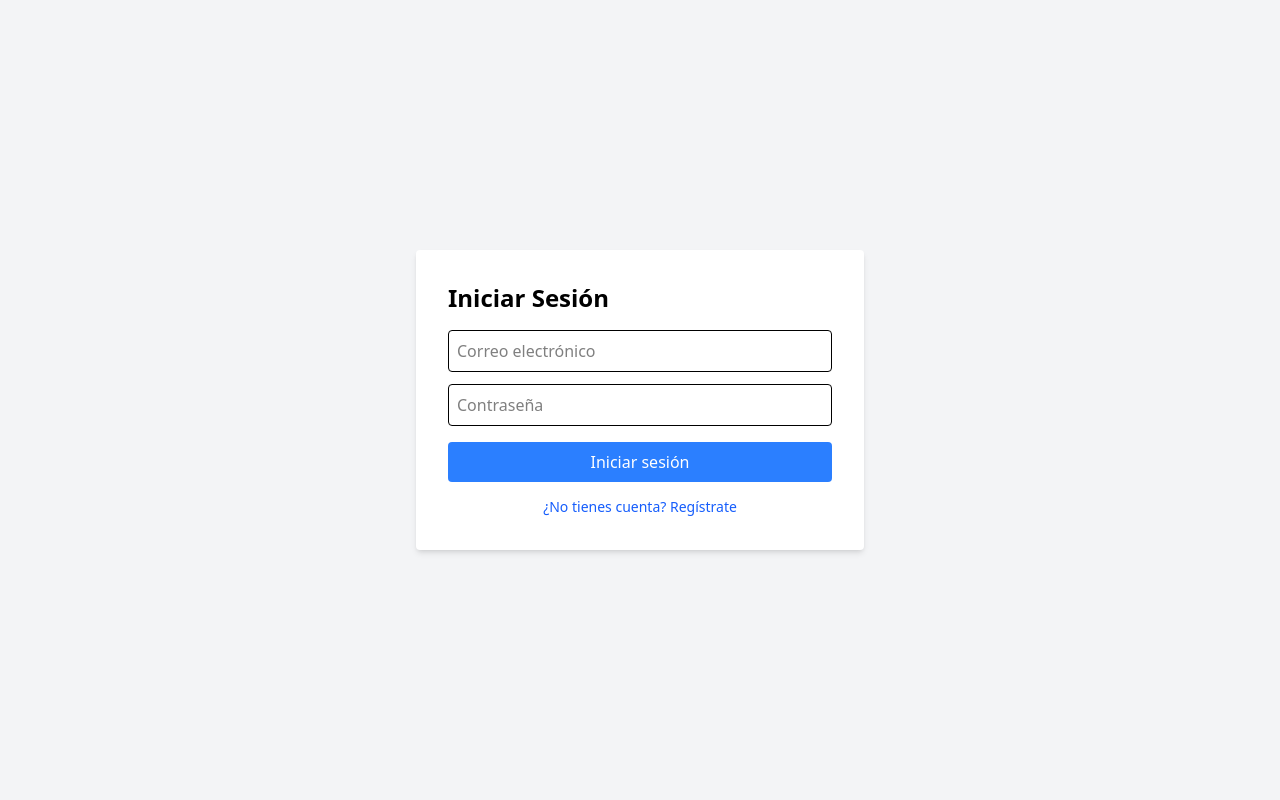
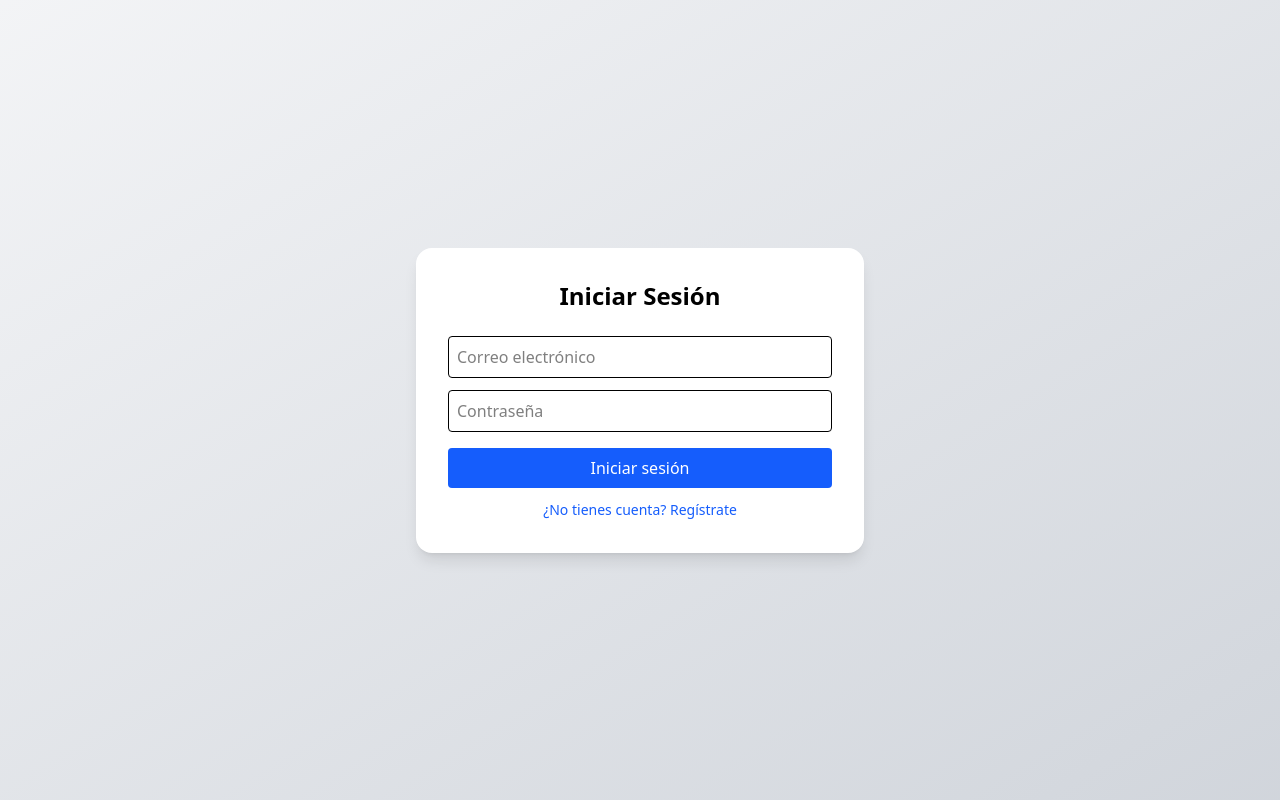
Before and after one commit to Blescker/gestion-de-proyectos, a React (Vite) app in the folder gestion-APP/: page /login in a window 1280 px wide. Built offline with nearby package versions, Linux system fonts and the light colour scheme; no server answers.

Commit message:
reemplazando alert de register/login

```diff
--- a/gestion-APP/src/index.css
+++ b/gestion-APP/src/index.css
@@ -1,2 +1,18 @@
 @import "tailwindcss";
 @custom-variant dark (&:where(.dark, .dark *));
+
+@theme {
+  @keyframes fade-in {
+    from {
+      opacity: 0;
+      transform: translateY(20px);
+    }
+    to {
+      opacity: 1;
+      transform: translateY(0);
+    }
+  }
+
+  /* Declara la animación usando una variable */
+  --animate-fade-in: fade-in 0.5s ease-out both;
+}
--- a/gestion-APP/src/modules/auth/LoginPage.tsx
+++ b/gestion-APP/src/modules/auth/LoginPage.tsx
@@ -24,7 +24,6 @@ export const LoginPage = () => {
     mutationFn: loginUsuario,
     onSuccess: (data) => {
       login(data.token);
-      // Navegación diferida: se hace en useEffect abajo
     },
   });
 
@@ -42,42 +41,42 @@ export const LoginPage = () => {
   };
 
   return (
-    <div className="min-h-screen flex items-center justify-center bg-gray-100 text-black dark:bg-gray-900 dark:text-white">
+    <div className="min-h-screen flex items-center justify-center bg-gradient-to-br from-gray-100 to-gray-300 dark:from-gray-900 dark:to-gray-800 text-black dark:text-white transition-colors duration-300">
       <form
         onSubmit={handleLogin}
-        className="bg-white dark:bg-gray-800 dark:text-white p-8 rounded shadow-md w-full max-w-md"
+        className="bg-white dark:bg-gray-800 p-8 rounded-2xl shadow-lg w-full max-w-md animate-fade-in"
       >
-        <h2 className="text-2xl font-bold mb-4">Iniciar Sesión</h2>
+        <h2 className="text-2xl font-bold mb-6 text-center">Iniciar Sesión</h2>
 
         {mutation.isError && (
-          <p className="text-red-500 mb-2">
+          <div className="mb-4 p-3 rounded bg-red-100 text-red-700 border border-red-300 text-sm">
             {mutation.error?.message || 'Error al iniciar sesión'}
-          </p>
+          </div>
         )}
 
         <input
           type="email"
-          name='correo'
+          name="correo"
           placeholder="Correo electrónico"
           value={correo}
           onChange={(e) => setCorreo(e.target.value)}
-          className="w-full p-2 border rounded mb-3 bg-white dark:bg-gray-700 dark:text-white dark:placeholder-gray-300"
+          className="w-full p-2 border rounded mb-3 bg-white dark:bg-gray-700 dark:text-white dark:placeholder-gray-300 focus:outline-none focus:ring-2 focus:ring-blue-400"
           required
         />
 
         <input
           type="password"
-          name='password'
+          name="password"
           placeholder="Contraseña"
           value={password}
           onChange={(e) => setPassword(e.target.value)}
-          className="w-full p-2 border rounded mb-4 bg-white dark:bg-gray-700 dark:text-white dark:placeholder-gray-300"
+          className="w-full p-2 border rounded mb-4 bg-white dark:bg-gray-700 dark:text-white dark:placeholder-gray-300 focus:outline-none focus:ring-2 focus:ring-blue-400"
           required
         />
 
         <button
           type="submit"
-          className="w-full bg-blue-500 text-white p-2 rounded hover:bg-blue-600 mb-3"
+          className="w-full bg-blue-600 hover:bg-blue-700 text-white font-medium p-2 rounded transition duration-200"
           disabled={mutation.isPending}
         >
           {mutation.isPending ? 'Ingresando...' : 'Iniciar sesión'}
@@ -86,7 +85,7 @@ export const LoginPage = () => {
         <button
           type="button"
           onClick={() => navigate('/register')}
-          className="w-full text-blue-600 dark:text-blue-300 hover:underline text-sm"
+          className="w-full text-blue-600 dark:text-blue-300 hover:underline text-sm mt-3 text-center"
         >
           ¿No tienes cuenta? Regístrate
         </button>
--- a/gestion-APP/src/modules/auth/RegisterPage.tsx
+++ b/gestion-APP/src/modules/auth/RegisterPage.tsx
@@ -17,7 +17,7 @@ type RegisterResponse = {
 export const RegisterPage = () => {
   const navigate = useNavigate();
   const { isAuthenticated } = useAuth();
-
+  const [successMessage, setSuccessMessage] = useState<string | null>(null);
   const [form, setForm] = useState({
     nombre: '',
     correo: '',
@@ -39,7 +39,7 @@ export const RegisterPage = () => {
     onSuccess: (data) => {
       setLocalError(null);
       // Mostrar mensaje de éxito y navegar luego de un tiempo
-      alert(data.msg);
+      setSuccessMessage(data.msg)
       setTimeout(() => {
         navigate('/login');
       }, 1500);
@@ -84,23 +84,24 @@ export const RegisterPage = () => {
   };
 
   return (
-    <div className="min-h-screen flex items-center justify-center bg-gray-100 text-black dark:bg-gray-900 dark:text-white">
+    <div className="min-h-screen flex items-center justify-center bg-gradient-to-br from-gray-100 to-gray-300 dark:from-gray-900 dark:to-gray-800 text-black dark:text-white transition-colors duration-300">
       <form
         onSubmit={handleSubmit}
-        className="bg-white dark:bg-gray-800 dark:text-white p-8 rounded shadow-md w-full max-w-md"
+        className="bg-white dark:bg-gray-800 p-8 rounded-2xl shadow-xl w-full max-w-md animate-fade-in animate-[var(--animate-fade-in)]"
       >
         <h2 className="text-2xl font-bold mb-4">Registro</h2>
 
         {(localError || mutation.isError) && (
-          <p className="text-red-500 mb-2">
+          <div className="mb-4 p-2 rounded bg-red-100 text-red-700 border border-red-300 text-sm">
             {localError || mutation.error?.message}
-          </p>
+          </div>
         )}
 
-        {mutation.isSuccess && (
-          <p className="text-green-500 mb-2">{mutation.data?.msg}</p>
+        {successMessage && (
+          <div className="mb-4 p-2 rounded bg-green-100 text-green-700 border border-green-300 text-sm animate-pulse">
+            {successMessage}
+          </div>
         )}
-
         <input
           type="text"
           name="nombre"
```
